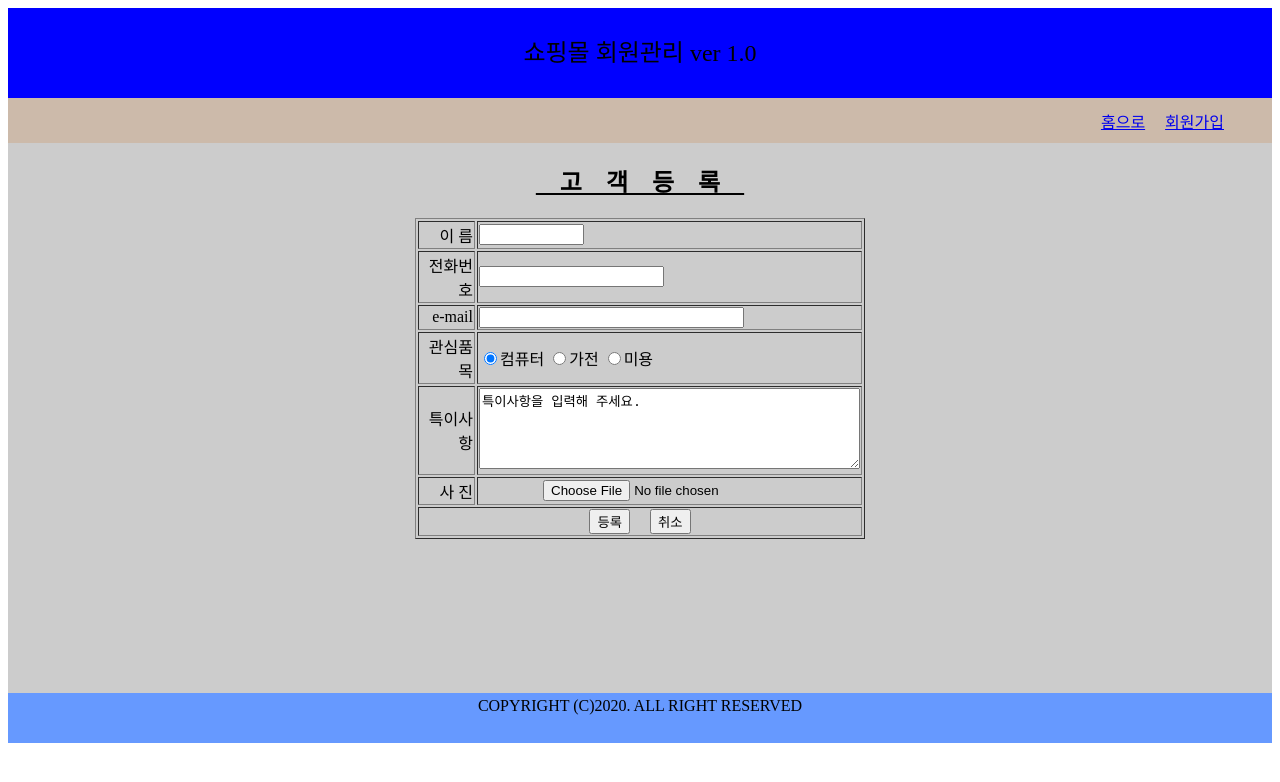
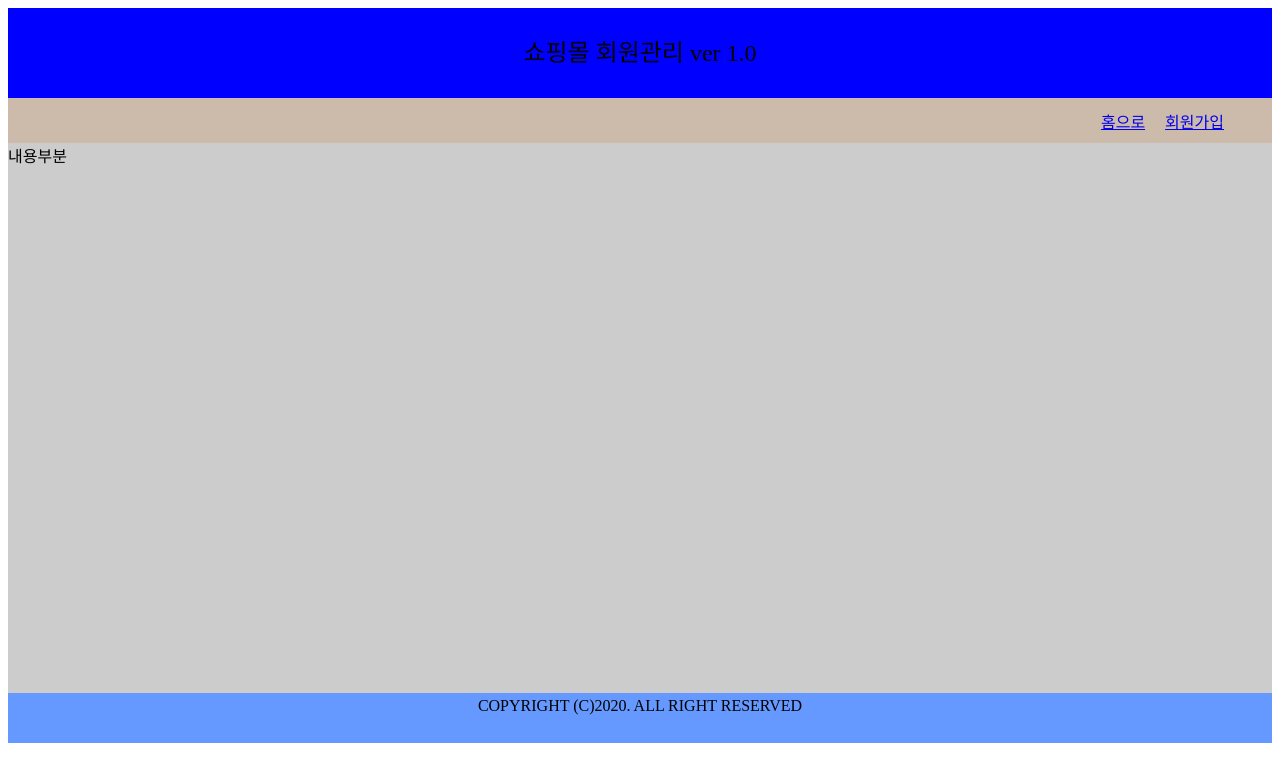
Before and after one commit to powerima/web1, a plain HTML site: page ex/index.html in a window 1280 px wide. Drawn offline with Linux system fonts and the light colour scheme.

Commit message:
Update index.html

```diff
--- a/ex/index.html
+++ b/ex/index.html
@@ -51,57 +51,7 @@
         </span>
     </nav>
     <section>
-        <form name="f1" action="form_ok.jsp" method="GET" >
-            <table border="1" width=450 align="center">
-                <caption>
-                    <h2><u>&emsp;고&emsp;객&emsp;등&emsp;록&emsp;</u></h2>
-                </caption>
-                <tr>
-                    <td align="right">이&nbsp;름</td>
-                    <td>
-                        <input type="text" name="name" size=10 maxlength="5">
-                    </td>
-                </tr>
-                <tr>
-                    <td align="right">전화번호</td>
-                    <td>
-                        <input type="text" name="phone">
-                    </td>
-                </tr>
-                <tr>
-                    <td align="right">e-mail</td>
-                    <td>
-                        <input type="text" name="email" size=30>
-                    </td>
-                </tr>
-                <tr>
-                    <td align="right">관심품목</td>
-                    <td>
-                        <input type="radio" name="p1" value="c" checked>컴퓨터
-                        <input type="radio" name="p1" value="g">가전
-                        <input type="radio" name="p1" value="m">미용
-                    </td>
-                </tr>
-                <tr>
-                    <td align="right">특이사항</td>
-                    <td align="center">
-                        <textarea cols=45 rows=5 name="etc">특이사항을 입력해 주세요.</textarea>
-                    </td>
-                </tr>
-                <tr>
-                    <td align="right">사&nbsp;진</td>
-                    <td align="center">
-                        <input type="file">
-                    </td>
-                </tr>
-                <tr>
-                    <td colspan="2" align=center>
-                        <input type="submit" value="등록">&emsp;
-                        <input type="reset" value="취소">
-                    </td>
-                </tr>
-            </table>
-        </form>
+        내용부분
     </section>
     <footer>
         COPYRIGHT (C)2020. ALL RIGHT RESERVED
```
Lines whose indentation alone changed are shown as unchanged.
